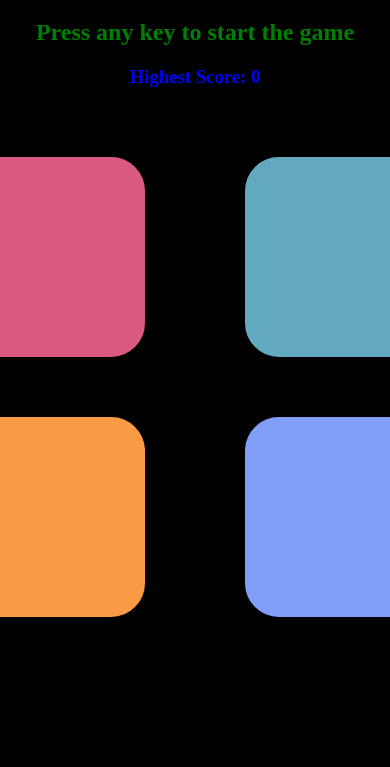
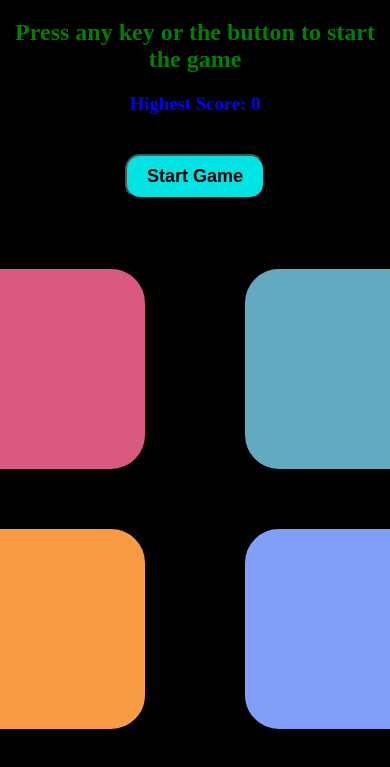
Before and after one commit to Akasmit/Simon-game, a plain HTML site: page index.html in a window 390 px wide. Shown: the part 61-828 px from the top of the page. Drawn offline with Linux system fonts and the light colour scheme.

Commit message:
start function for mobile along with dedicated button added

```diff
--- a/app.js
+++ b/app.js
@@ -6,6 +6,8 @@ let btns = ["yellow", "purple", "green", "red"];
 let started = false;
 let level = 0;
 
+let startBtn = document.getElementById("startBtn");
+
 let h2 = document.querySelector("h2");
 let h1 = document.querySelector("h1");
 let h3 = document.querySelector("h3");
@@ -13,13 +15,17 @@ let h3 = document.querySelector("h3");
 // Display highest score initially
 h3.innerHTML = `Highest Score: <b>${highestScore}</b>`;
 
-document.addEventListener("keypress", function() {
+function startGame() {
     if (!started) {
         console.log("Game started");
         started = true;
         levelUp();
+        startBtn.style.display = "none"; // Hide button after game starts
     }
-});
+}
+
+document.addEventListener("keypress", startGame);
+startBtn.addEventListener("click", startGame);
 
 function gameFlash(btn) {
     btn.classList.add("flash");
@@ -79,6 +85,8 @@ function btnPress() {
     checkAns(userSeq.length - 1);
 }
 
+
+
 function restart() {
     gameSeq = [];
     userSeq = [];
--- a/index.html
+++ b/index.html
@@ -8,8 +8,9 @@
 
 <body>
 <h1>Simon Says Game</h1>
-<h2>Press any key to start the game</h2>
+<h2>Press any key or the button to start the game</h2>
 <h3>Highest Score: <span id="score">0</span></h3>
+<button id="startBtn">Start Game</button>
 
 <div class="btn-container">
     <div class="line-one">
--- a/style.css
+++ b/style.css
@@ -14,6 +14,15 @@ h3 {
 }
 span {
   color: green;
+}
+#startBtn {
+    padding: 10px 20px;
+    font-size: 18px;
+    margin: 20px;
+    cursor: pointer;
+    border-radius: 15px;
+    font-weight: 600;
+    background-color: rgb(0, 227, 227);
 }
 
 .btn {
```
